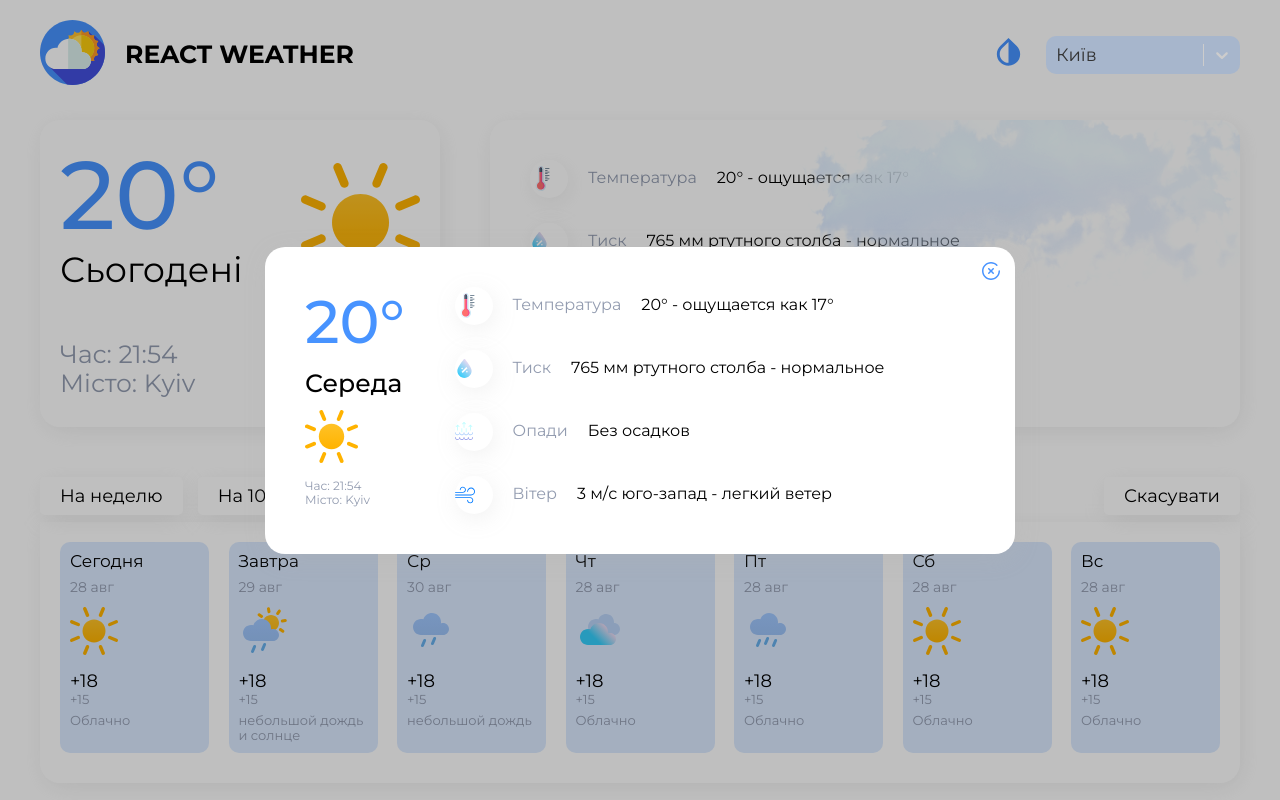
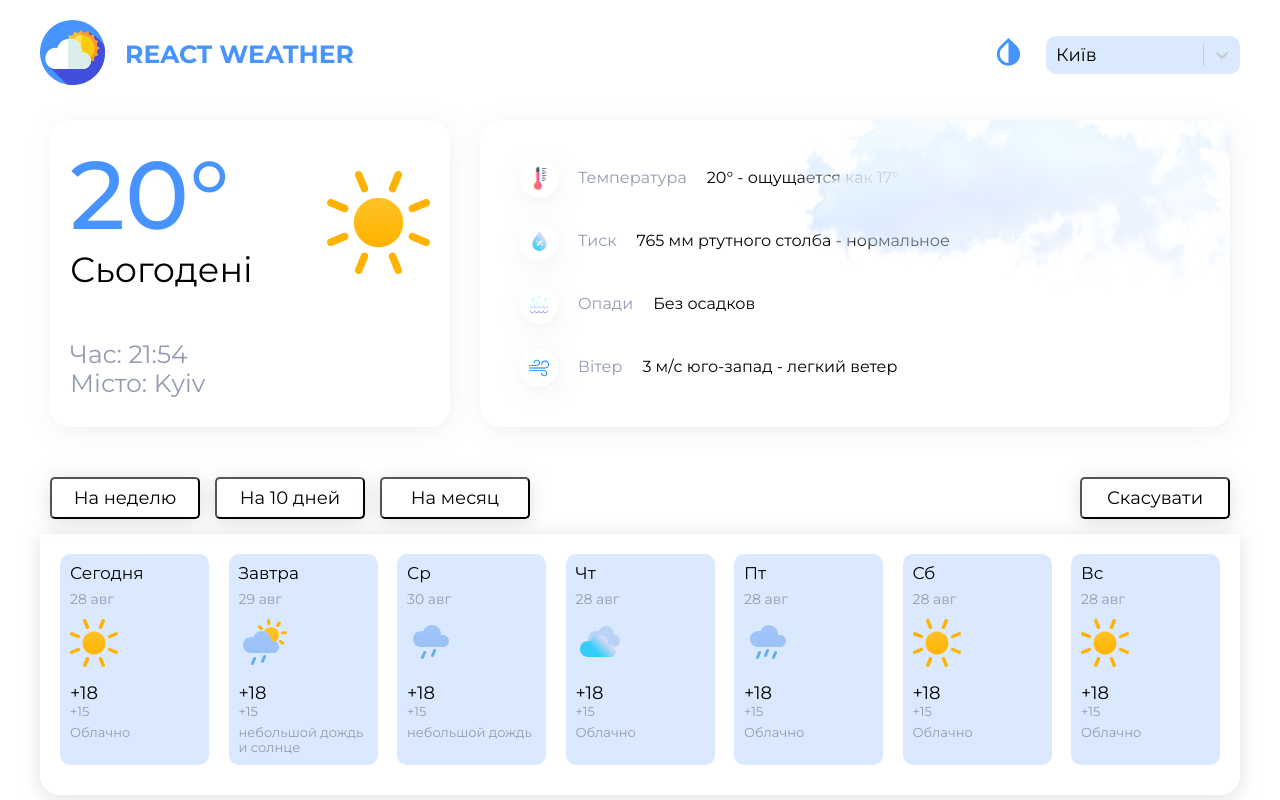
Before and after one commit to ArtomkIvanher/pet_proj1, a React (Create React App) app: page / in a window 1280 px wide. Built offline with nearby package versions, Linux system fonts and the light colour scheme.

Commit message:
fix + theme

```diff
--- a/src/App.tsx
+++ b/src/App.tsx
@@ -8,7 +8,7 @@ import './styles/index.scss'
 function App() {
 	return (
 		<div className='App'>
-			<Popup />
+			{/* <Popup /> */}
 			<div className='container'>
 				<Header />
 				<Routes>
--- a/src/pages/Home/components/Days/Days.module.scss
+++ b/src/pages/Home/components/Days/Days.module.scss
@@ -7,22 +7,26 @@
 	padding: 20px;
 	width: 100%;
 	border-radius: 0 0 $border-radius $border-radius;
-	background: $light-background;
-	box-shadow: $box-shadow;
+	background: var(--components-background-default);
+	box-shadow: var(--card-shadow-default);
 	.card {
 		display: flex;
 		flex-direction: column;
-		background: $card-background-light;
+		background: var(--card-background-default);
 		border-radius: 10px;
 		width: 149px;
 		transition: 0.3s;
 		cursor: pointer;
 		padding: 10px;
 		margin-bottom: 10px;
+		&:hover {
+			box-shadow: var(--card-shadow-default);
+		}
 	}
 	.day_data {
 		margin-bottom: 7px;
 		font-size: 17px;
+		color: var(--text-color-default);
 	}
 	.day_info {
 		font-size: 14px;
@@ -34,6 +38,7 @@
 	}
 	.temp_day {
 		font-size: 18px;
+		color: var(--text-color-default);
 	}
 	.temp_night {
 		font-size: 13px;
@@ -44,9 +49,6 @@
 		font-size: 13px;
 		color: $base-color;
 	}
-	&:hover {
-		box-shadow: $card-box-shadow-light;
-	}
 }
 
 .tabs {
@@ -54,6 +56,7 @@
 	justify-content: space-between;
     margin-bottom: 7px;
 	flex-wrap: wrap;
+	margin: 0 10px;
 }
 .tabs_wrapper {
     display: flex;
@@ -61,16 +64,17 @@
 }
 .tab,
 .cancel {
-    box-shadow: $box-shadow;
+    box-shadow: var(--card-shadow-default);
     border-radius: 5px;
     padding: 9px 20px;
-    background: $light-background;
-    margin-right: 15px;
-    color: $light-color;
+    background: var(--components-background-default);
+	margin: 0 15px 15px 0;
+    color: var(--text-color-default);
     font-size: 18px;
     display: flex;
     align-items: center;
     justify-content: center;
+	width: 150px;
 
 }
 
@@ -83,4 +87,8 @@
 
 .cancel{
     margin-right: 0;
+	&:active{
+        background: rgb(255, 99, 99);
+        color: $light-color;
+    }
 }
--- a/src/pages/Home/components/Days/Tabs.tsx
+++ b/src/pages/Home/components/Days/Tabs.tsx
@@ -18,12 +18,12 @@ export const Tabs = (props: Props) => {
 		<div className={s.tabs}>
 			<div className={s.tabs_wrapper}>
 				{tabs.map(tab => (
-					<div className={s.tab} key={tab.value}>
+					<button className={s.tab} key={tab.value}>
 						{tab.value}
-					</div>
+					</button>
 				))}
 			</div>
-            <div className={s.cancel}>Скасувати</div>
+            <button className={s.cancel}>Скасувати</button>
 		</div>
 	)
 }
--- a/src/pages/Home/components/Home.module.scss
+++ b/src/pages/Home/components/Home.module.scss
@@ -2,10 +2,16 @@
     display: flex;
     justify-content: space-between;
     margin-bottom: 50px;
+    &>div{
+        margin: 0 10px;
+    }
 }
 
 @media (max-width: 714px) {
     .wrapper{
         flex-wrap: wrap;
+        &>div{
+            margin: 10px;
+        }
     }
 }
--- a/src/pages/Home/components/ThisDay/ThisDay.module.scss
+++ b/src/pages/Home/components/ThisDay/ThisDay.module.scss
@@ -4,7 +4,7 @@
     padding: 20px;
     max-width: 400px;
     width: 100%;
-    background-color: $light-background;
+    background-color: var(--components-background-default);
     border-radius: $border-radius;
     box-shadow: $box-shadow;
 }
@@ -27,7 +27,7 @@
     }
     .this_day_name{
         font-size: 35px;
-        color: $light-color;
+        color: var(--text-color-default);
         margin-bottom: 20px;
     }
 }
@@ -40,6 +40,13 @@
     }
 }
 
+.img{
+    svg{
+        width: 103px;
+        height: 103px;
+    }
+}
+
 
 @media (max-width: 714px) {
     .this_day{
--- a/src/pages/Home/components/ThisDayInfo/ThisDayInfo.module.scss
+++ b/src/pages/Home/components/ThisDayInfo/ThisDayInfo.module.scss
@@ -6,7 +6,7 @@
     max-width: 750px;
     width: 100%;
     overflow: hidden;
-    background-color: $light-background;
+    background-color: var(--components-background-default);
     border-radius: $border-radius;
     box-shadow: $box-shadow;
 }
@@ -26,9 +26,11 @@
     .indicator{
         width: 38px;
         height: 38px;
+        min-width: 38px;
+        min-height: 38px;
         display: flex;
+        justify-content: center;
         align-items: center;
-        justify-self: center;
         background-color: $light-background;
         box-shadow: $box-shadow;
         border-radius: $border-radius;
@@ -41,7 +43,7 @@
         color: $base-color;
     }
     .indicator_value{
-        color: $light-color;
+        color: var(--text-color-default);
     }
 }
 
--- a/src/shared/Header/Header.module.scss
+++ b/src/shared/Header/Header.module.scss
@@ -1,3 +1,5 @@
+@import "../../styles/variables.scss";
+
 .header{
     font-size: 40px;
     display: flex;
@@ -21,8 +23,14 @@
     }
 }
 
+.logo,
+.change_theme{
+    cursor: pointer;
+}
+
 .title{
     text-transform: uppercase;
     font-weight: bold;
     font-size: 25px;
+    color: $primary-color;
 }
--- a/src/shared/Header/Header.tsx
+++ b/src/shared/Header/Header.tsx
@@ -1,6 +1,7 @@
 import Select from 'react-select'
 import { GlobalSvgSelector } from '../../assets/icons/global/GlobalSvgSelector'
 import s from './Header.module.scss'
+import { useState } from 'react'
 
 type Props = {}
 
@@ -14,13 +15,32 @@ export const Header = (props: Props) => {
 	const colorStyles = {
 		control: (styles: any) => ({
 			...styles,
-			backgroundColor: 'rgba(71, 147, 255, 0.2)',
+			backgroundColor: 0 ? '#4f4f4f' : 'rgba(71, 147, 255, 0.2)',
 			width: '194px',
 			height: '37px',
 			border: 'none',
 			borderRadius: '10px',
 			zIndex: 100,
 		}),
+		singleValue: (styles: any) => ({
+			...styles,
+			color: 0 ? '#fff' : '#000',
+		}),
+	}
+
+	const [theme, setTheme] = useState("light")
+
+	function changeTheme() {
+		setTheme(theme === 'light' ? 'dark' : 'light')
+
+		console.log(theme)
+
+		const root = document.querySelector(':root') as HTMLElement
+		root.style.setProperty(
+			'--body-background-default',
+			`var(body-background-${theme})`
+		)
+		console.log(root)
 	}
 
 	return (
@@ -32,8 +52,8 @@ export const Header = (props: Props) => {
 				<div className={s.title}>React weather</div>
 			</div>
 			<div className={s.wrapper}>
-				<div className={s.change_theme}>
-					<GlobalSvgSelector id='change-theme' />
+				<div className={s.change_theme} onClick={changeTheme}>
+					<GlobalSvgSelector id='change-theme'/>
 				</div>
 				<Select
 					defaultValue={options[0]}
--- a/src/shared/Popup/Popup.module.scss
+++ b/src/shared/Popup/Popup.module.scss
@@ -44,8 +44,10 @@
 		cursor: pointer;
 	}
 	svg:hover {
+		transition: 0.3s;
 		transform: rotate(360deg);
 	}
+
 }
 
 .day {
--- a/src/styles/index.scss
+++ b/src/styles/index.scss
@@ -8,6 +8,7 @@
 body{
     position: relative;
     font-family: 'Montserrat', sans-serif;
+    background-color: var(--body-background-default);
 }
 
 .container{
```
Also changed, not shown: package.json (+8 -6 lines), 2 other files (tests, documents, lock files or other folders).
